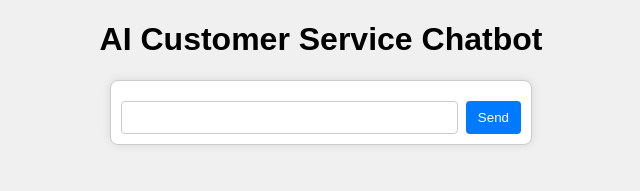
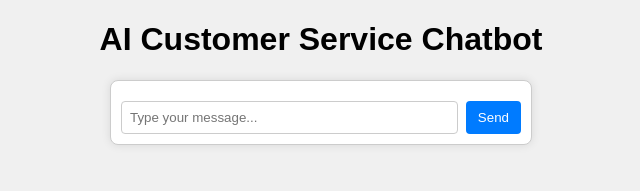
Before and after one commit to Akshaypatil9714/AI-E-Commerce-Chatbot, a React (Create React App) app in the folder frontend/: page / in a window 1280 px wide. Shown: the top 191 px of the page, without its empty margins (319-959 px from the left). Built offline with nearby package versions, Linux system fonts and the light colour scheme.

Commit message:
Enhanced Chatbox component to log and optionally display retrieved documents for debugging purposes.

```diff
--- a/frontend/src/components/ChatInput.js
+++ b/frontend/src/components/ChatInput.js
@@ -1,20 +1,29 @@
 import React, { useState } from 'react';
 
 function ChatInput({ onSend }) {
-  const [input, setInput] = useState('');
+  const [inputValue, setInputValue] = useState('');
 
   const handleSend = () => {
-    onSend(input);
-    setInput('');
+    if (inputValue.trim()) {
+      onSend(inputValue);
+      setInputValue('');  // Clear input after sending
+    }
+  };
+
+  const handleKeyPress = (e) => {
+    if (e.key === 'Enter') {
+      handleSend();
+    }
   };
 
   return (
     <div className="chat-input">
       <input
         type="text"
-        value={input}
-        onChange={(e) => setInput(e.target.value)}
-        onKeyPress={(e) => e.key === 'Enter' && handleSend()}
+        value={inputValue}
+        onChange={(e) => setInputValue(e.target.value)}
+        onKeyPress={handleKeyPress}
+        placeholder="Type your message..."
       />
       <button onClick={handleSend}>Send</button>
     </div>
```
